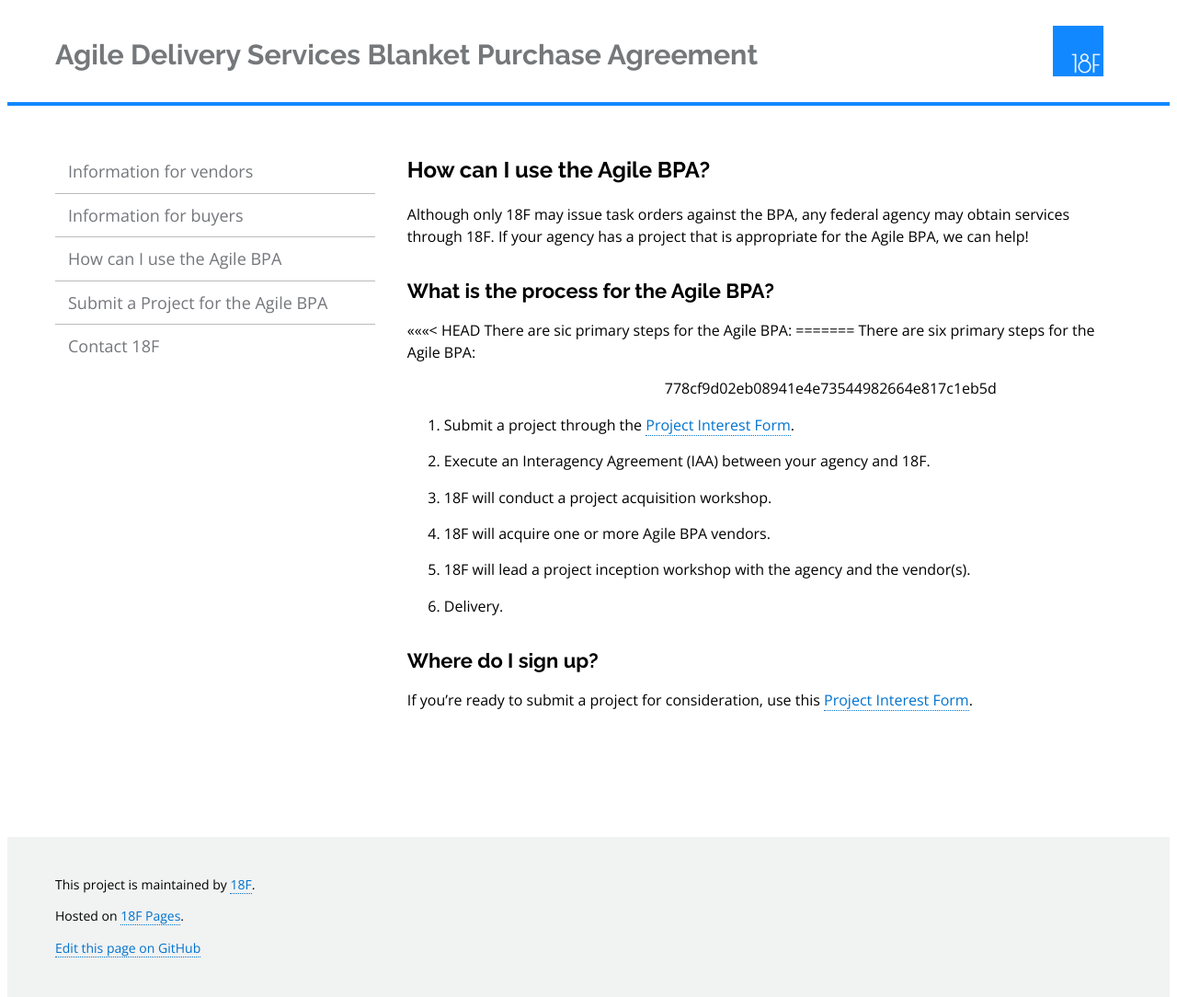
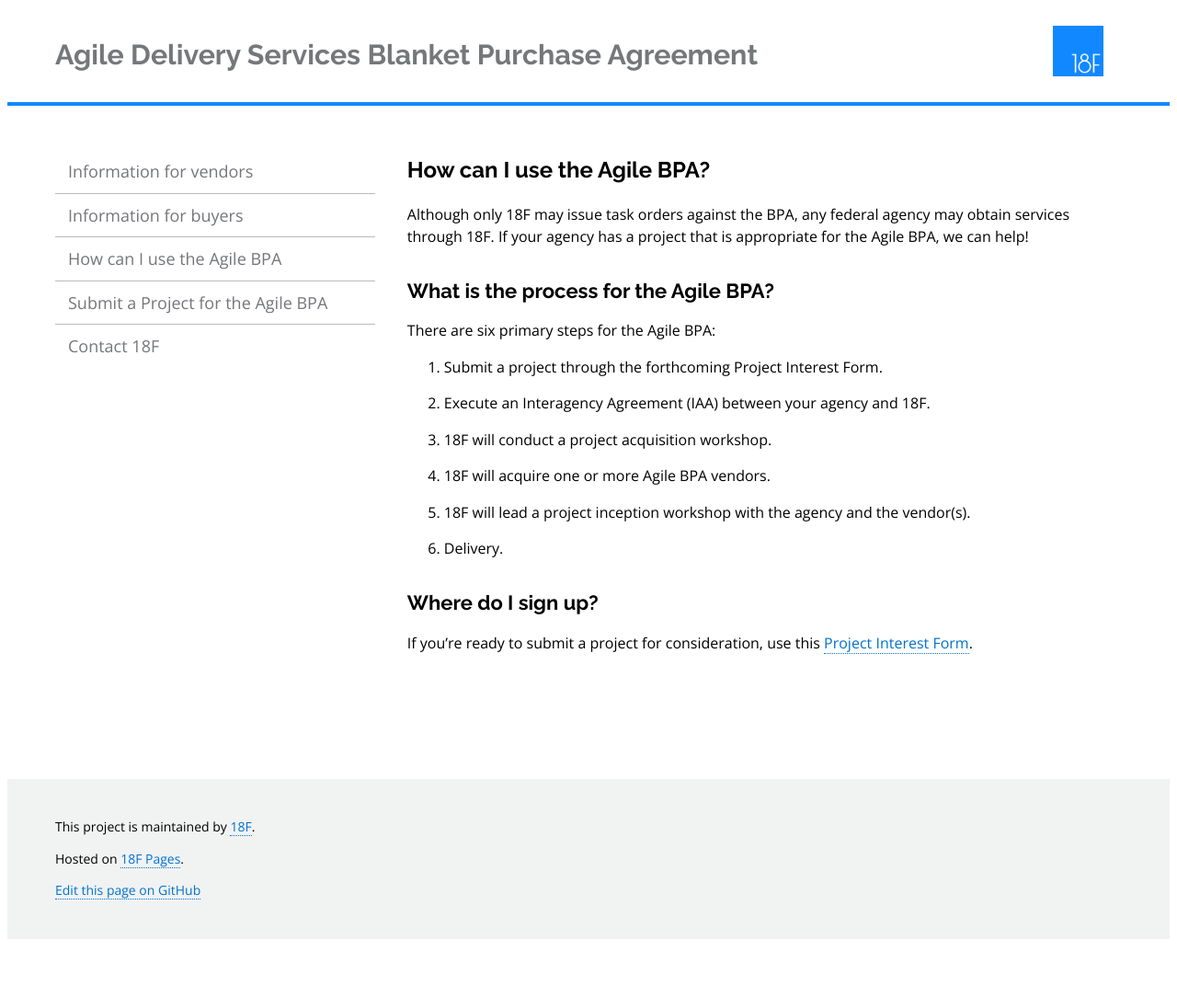
Before and after one commit to 18F/ads-bpa, a Jekyll site: the page built from pages/who-can-use-it.md, in a window 1280 px wide. Shown: the whole page at 92% size. Built offline with Jekyll 4.4.1, drawn with Linux system fonts in a browser that asks for light colours; nearby versions of some CDN libraries; Markdown is read by kramdown in place of the engine named in the settings; after the commit the page ends 1021 px from its top, so only the background shows below that.

Commit message:
Removes the intake form

```diff
--- a/pages/who-can-use-it.md
+++ b/pages/who-can-use-it.md
@@ -8,22 +8,13 @@ Although only 18F may issue task orders against the BPA, any federal agency may
 
 ## What is the process for the Agile BPA?
 
-<<<<<<< HEAD
-There are sic primary steps for the Agile BPA:
-=======
 There are six primary steps for the Agile BPA:
->>>>>>> 778cf9d02eb08941e4e73544982664e817c1eb5d
 
-1. Submit a project through the [Project Interest Form](https://docs.google.com/a/gsa.gov/forms/d/1w0eSRMWwgwsi-7OYmBAVkOmQnhzXbQRU6JGXUd6Xrps/viewform).
-
+1. Submit a project through the forthcoming Project Interest Form.
 2. Execute an Interagency Agreement (IAA) between your agency and 18F.
-
 3. 18F will conduct a project acquisition workshop.
-
 4. 18F will acquire one or more Agile BPA vendors.
-
 5. 18F will lead a project inception workshop with the agency and the vendor(s).
-
 6. Delivery.
 
 ## Where do I sign up?
```
